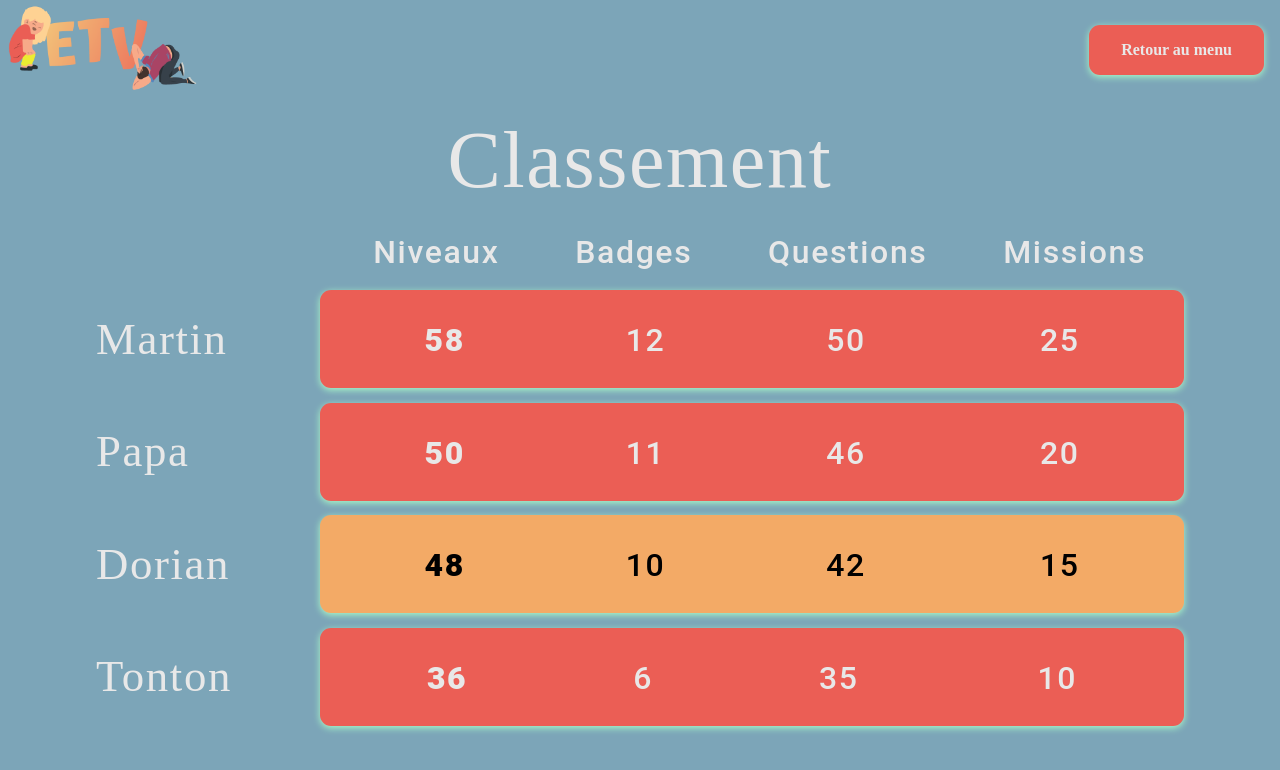
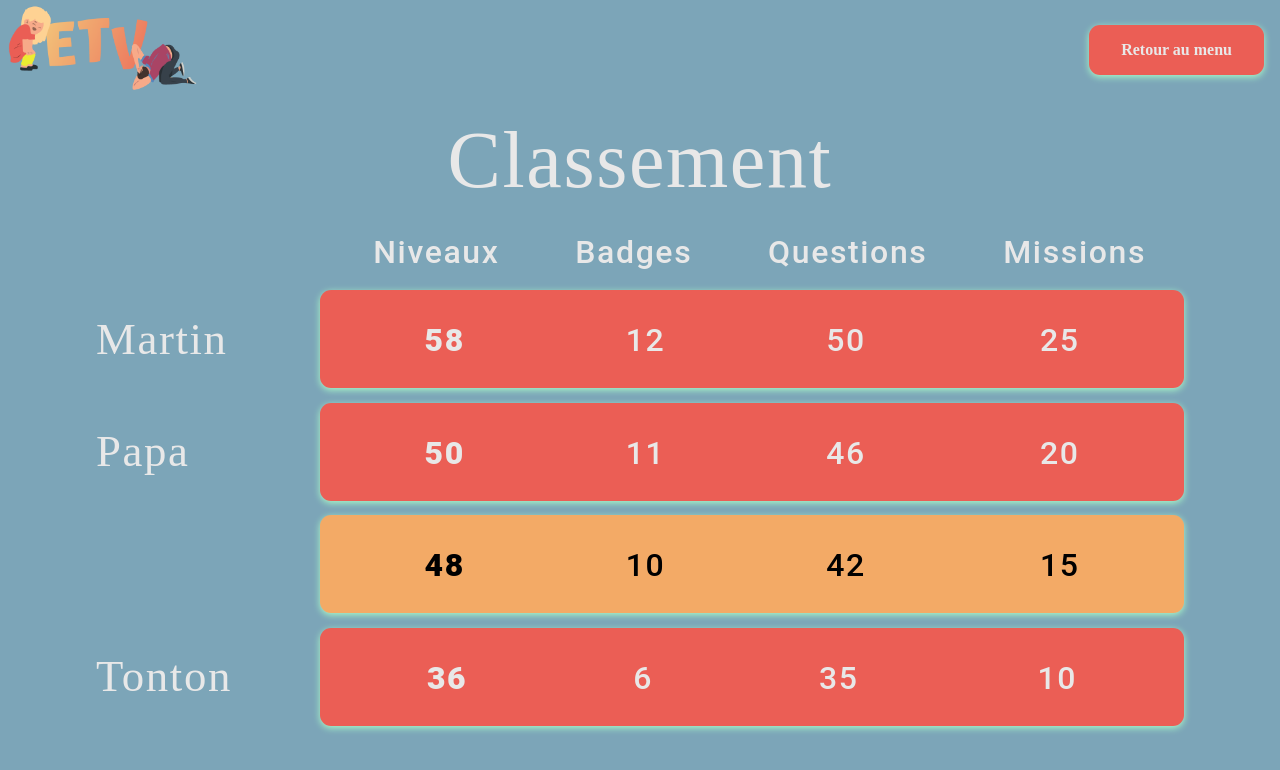
Before and after one commit to Disrupt3d/Hackaton, a React (Vite) app in the folder frontend/: page /page05/parent in a window 1280 px wide. Shown: the top 770 px of the page. Built offline with nearby package versions, Linux system fonts and the light colour scheme; a web font is replaced by a local one.

Commit message:
adding flex prenom in classement

```diff
--- a/frontend/src/components/UserRanking.jsx
+++ b/frontend/src/components/UserRanking.jsx
@@ -1,6 +1,9 @@
-import React from "react";
+import React, { useContext } from "react";
+import { UserContext } from "../contexts/UserContext";
 
 function UserRanking() {
+  const { prenom } = useContext(UserContext);
+
   return (
     <div>
       <div className="UserRankingRow">
@@ -39,7 +42,7 @@ function UserRanking() {
 
       <div className="UserRankingRow">
         <div className="UserRankingName">
-          <h2>Dorian</h2>
+          <h2>{prenom}</h2>
         </div>
         <div className="UserRankingRatingSelected">
           <p className="niveau">48</p>
--- a/frontend/src/pages/Page05.jsx
+++ b/frontend/src/pages/Page05.jsx
@@ -1,6 +1,6 @@
 import React from "react";
-import Header from "@components/Header";
-import UserRanking from "@components/UserRanking";
+import Header from "../components/Header";
+import UserRanking from "../components/UserRanking";
 
 import "../styles/Page05.css";
 import "../styles/UserRanking.css";
```
